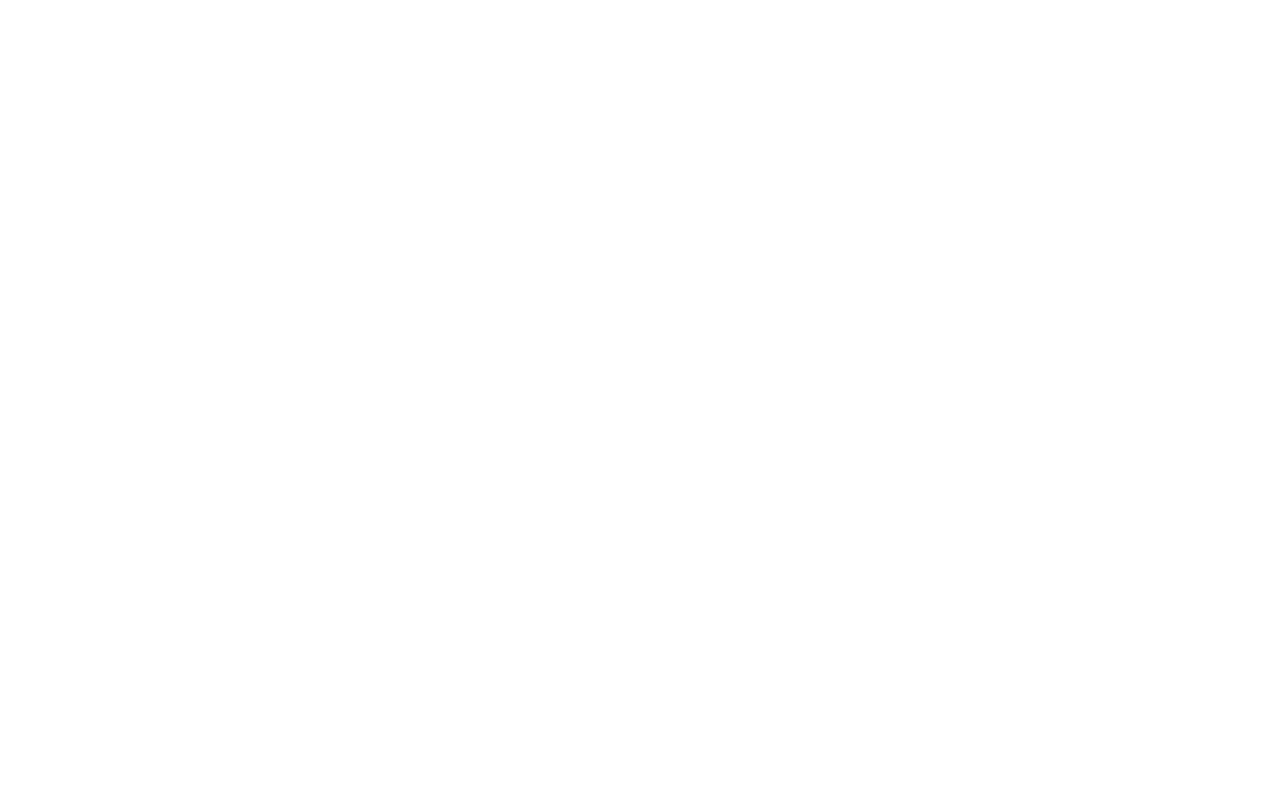
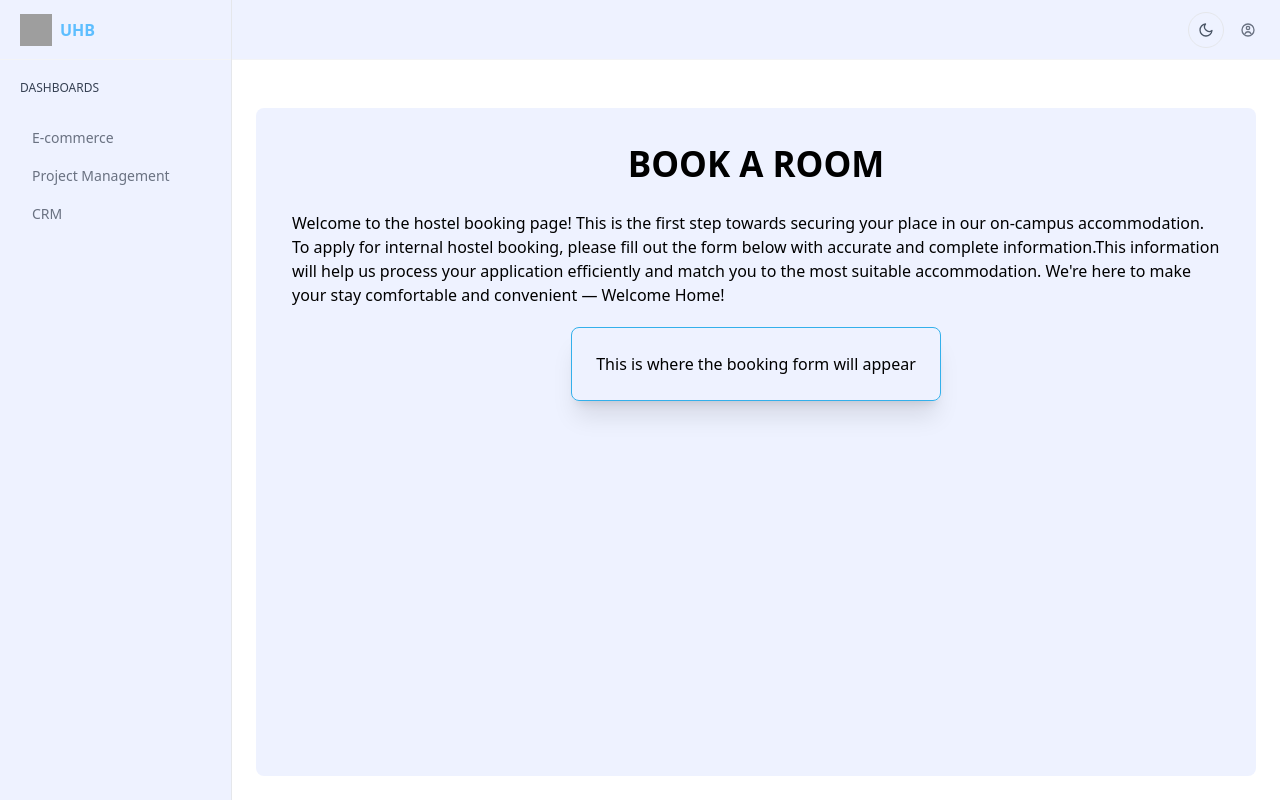
Before and after one commit to EvansMungai/UHBUI, an Angular app: page /uhb/student/booking in a window 1280 px wide. Before the commit this address led to /. Built offline with nearby package versions, Linux system fonts and the light colour scheme; grey boxes are pictures that could not be loaded.

Commit message:
feat(student): create booking page.

```diff
--- /dev/null
+++ b/src/app/shared/features/student/booking/booking.html
@@ -0,0 +1,9 @@
+<h1 class="text-[35px] dark:text-white font-bold text-center">BOOK A ROOM</h1>
+<p class="my-1 dark:text-white sm:my-5">Welcome to the hostel booking page! This is the first step towards securing your place in our
+    on-campus
+    accommodation. To apply for internal hostel booking, please fill out the form below with accurate and complete
+    information.This information will help us process your application efficiently and match you to the most suitable
+    accommodation. We're here to make your stay comfortable and convenient — Welcome Home!</p>
+<app-card [cardStyles]="'dark:text-white border border-accent rounded-lg shadow-xl'">
+    This is where the booking form will appear
+</app-card>
```
Also changed, not shown: src/app/app.routes.ts (+7 -3 lines), src/app/shared/features/student/booking/booking.ts (added, +11 -0 lines), src/app/shared/features/student/booking/booking.css (added), 1 other file (tests, documents, lock files or other folders).
